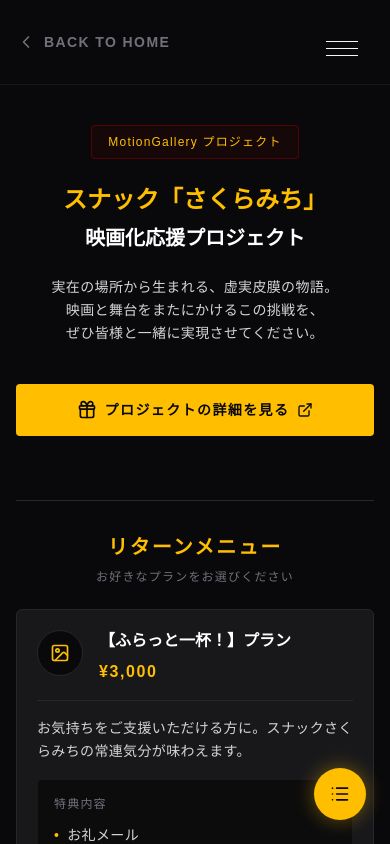
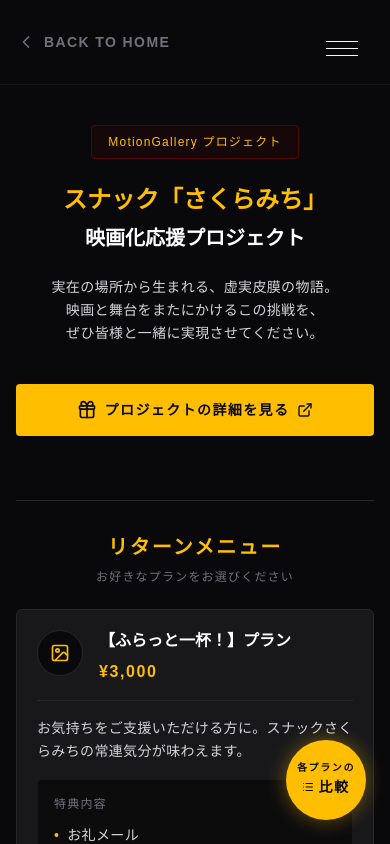
Before and after one commit to kdkmsy1016-ops/pipedream, a Next.js app: page /crowdfunding in a window 390 px wide. Shown: the top 844 px of the page. Built offline with nearby package versions, Linux system fonts and the light colour scheme.

Commit message:
style(crowdfunding): update matrix FAB to a larger responsive circle with 2-line text

```diff
--- a/app/crowdfunding/page.tsx
+++ b/app/crowdfunding/page.tsx
@@ -241,10 +241,13 @@ export default function CrowdfundingPage() {
             {/* Floating Action Button (FAB) for Matrix */}
             <button
                 onClick={() => setIsMatrixOpen(true)}
-                className="fixed bottom-6 right-6 z-40 bg-[#ffbf00] text-zinc-950 p-4 rounded-full shadow-[0_0_20px_rgba(255,191,0,0.4)] hover:bg-white hover:scale-105 transition-all duration-300 flex items-center gap-2 font-bold tracking-widest text-sm"
+                className="fixed bottom-6 right-6 z-40 bg-[#ffbf00] text-zinc-950 w-20 h-20 md:w-24 md:h-24 rounded-full shadow-[0_0_20px_rgba(255,191,0,0.4)] hover:bg-white hover:scale-105 transition-all duration-300 flex flex-col items-center justify-center gap-0.5 font-bold tracking-widest leading-none pointer-events-auto"
             >
-                <List className="w-5 h-5" />
-                <span className="hidden md:inline">特典を比較</span>
+                <span className="text-[10px] md:text-xs">各プランの</span>
+                <span className="text-sm md:text-base flex items-center gap-1 mt-0.5">
+                    <List className="w-3 h-3 md:w-4 md:h-4" />
+                    比較
+                </span>
             </button>
 
             {/* Matrix Modal */}
```
